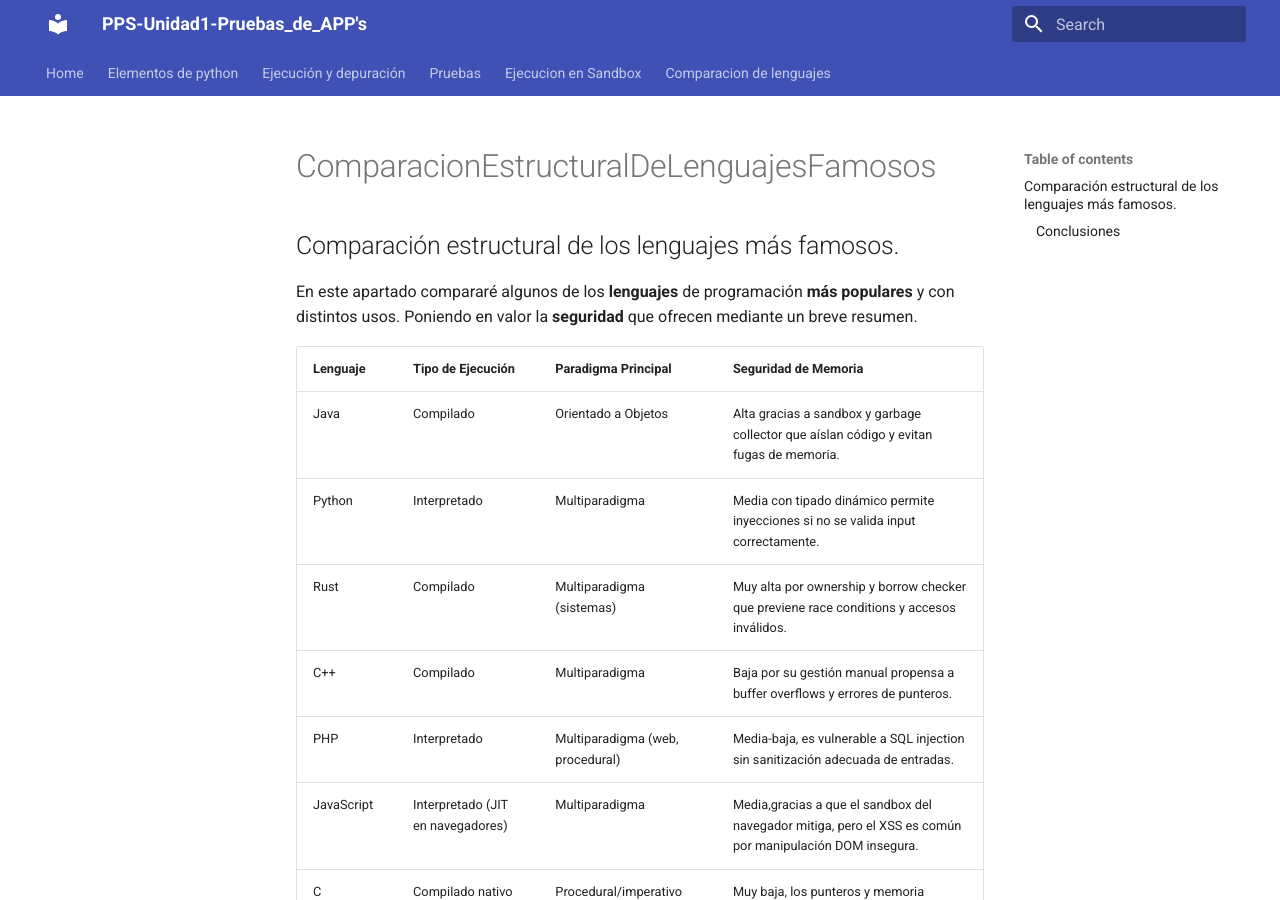
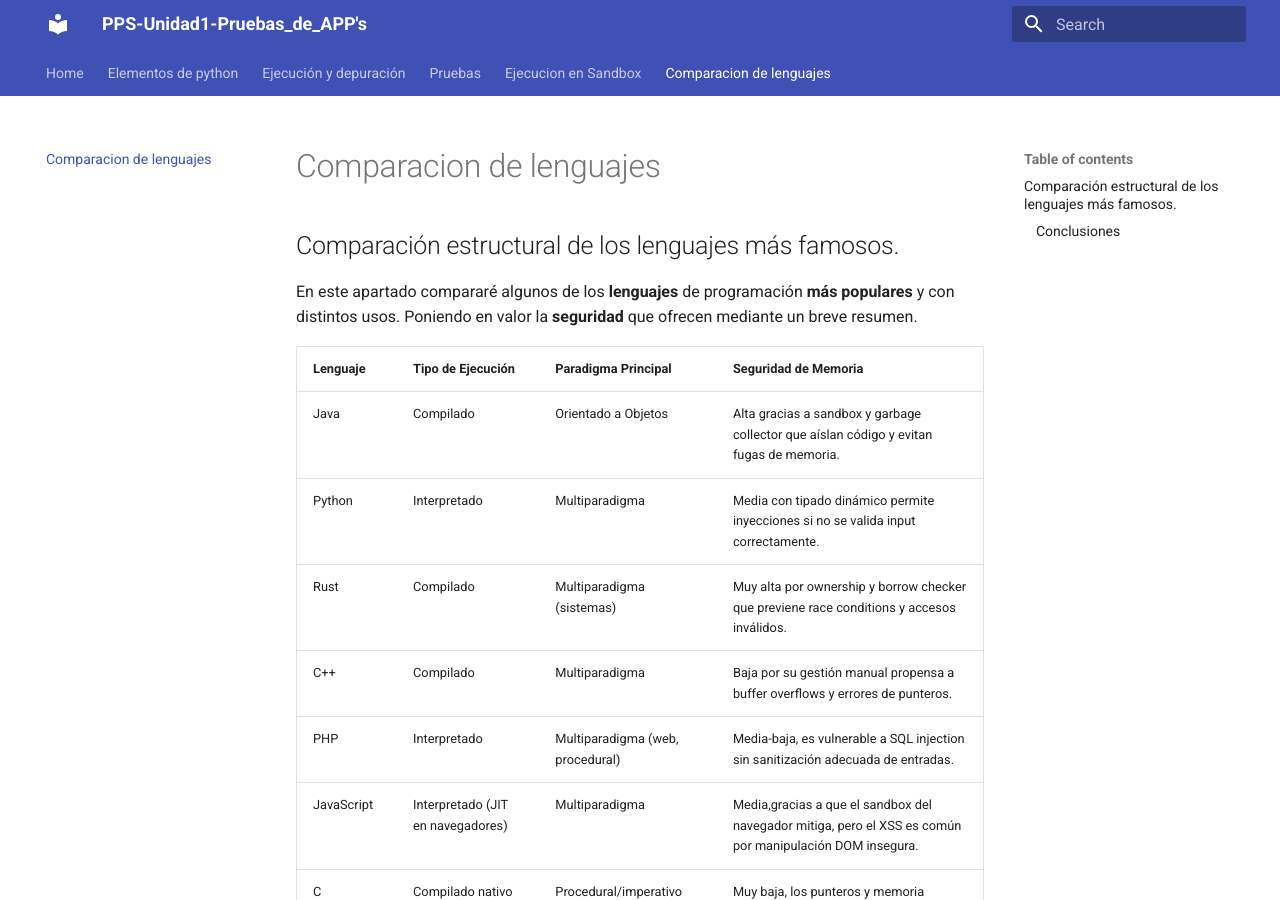
Before and after one commit to vjp-unaiMB/Unidad1-TareaRA1-UnaiMerinoBara-ano, an MkDocs documentation site: the page built from docs/ComparacionEstructuralDeLenguajesFamosos.md, in a window 1280 px wide and 900 px high. Built offline with MkDocs 1.6.1 and Material for MkDocs 9.7.7, drawn with Linux system fonts in a browser that asks for light colours; some of the changed lines change nothing that is shown.

Commit message:
Subida de prueba 5.2

```diff
--- a/mkdocs.yml
+++ b/mkdocs.yml
@@ -16,7 +16,7 @@ nav:
   - Ejecución y depuración: EjecucionYDepuracion.md
   - Pruebas: Pruebas.md
   - Ejecucion en Sandbox: EjecucionEnSandbox.md
-  - Comparacion de lenguajes: ComprobacionEstructuralDeLenguajesFamosos.md
+  - Comparacion de lenguajes: ComparacionEstructuralDeLenguajesFamosos.md
 
 # Se pueden añadir subsecciones anidando listas:
   # - Referencia:
```
